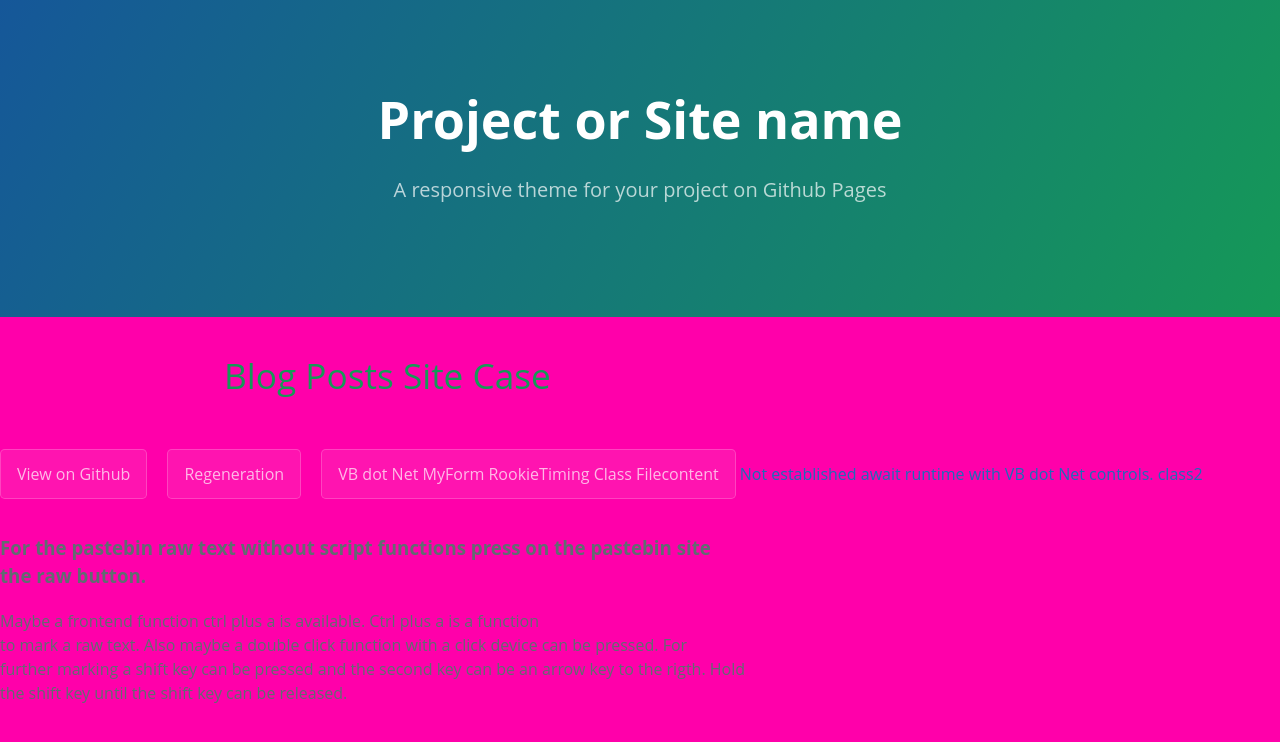
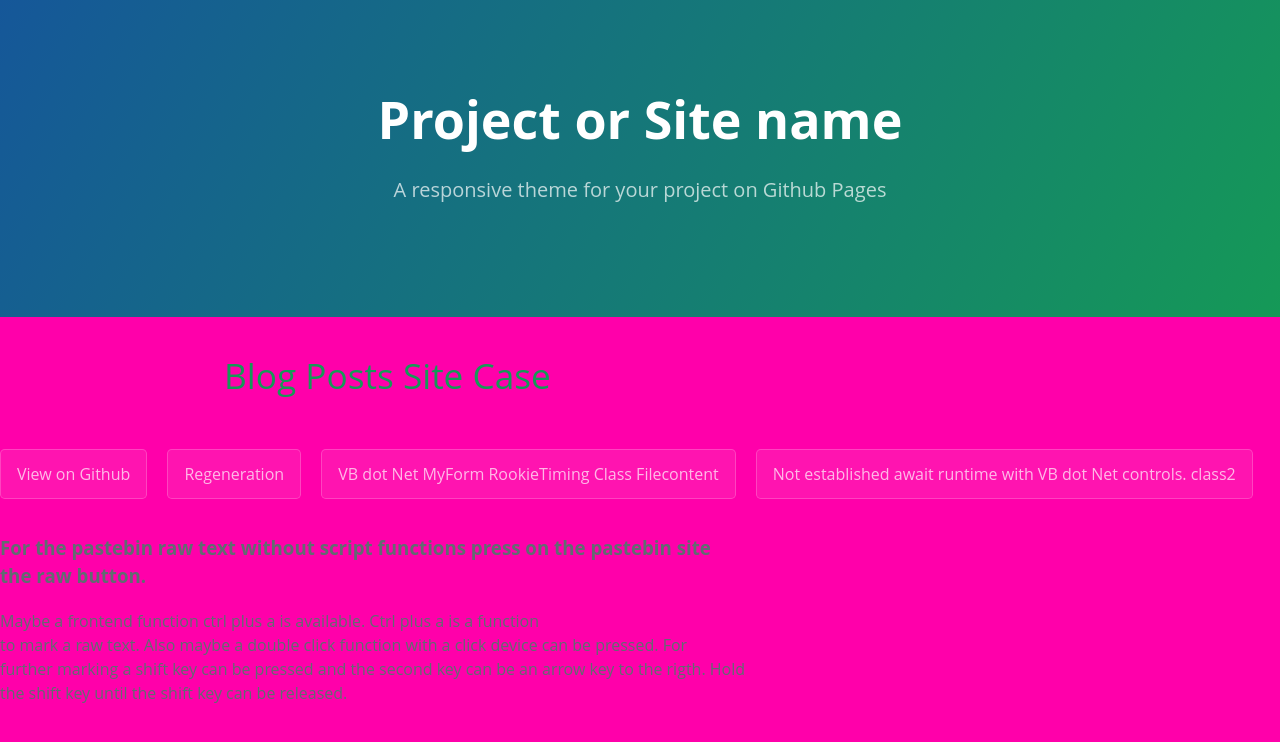
Before and after one commit to ledlightjungledStefan/Osterei, a Jekyll site: the page built from index.markdown, in a window 1280 px wide. Shown: the top 742 px of the page. Built offline with Jekyll 4.4.1, drawn with Linux system fonts in a browser that asks for light colours.

Commit message:
Update index.html

```diff
--- a/_layouts/index.html
+++ b/_layouts/index.html
@@ -21,7 +21,7 @@
     <a href="#" class="btn">View on Github</a>
     <a href="/Osterei/solarplexus.html" class="btn">Regeneration</a>
     <a href="https://pastebin.com/1Lksr6LN" class="btn">VB dot Net MyForm RookieTiming Class Filecontent</a>
-    <a href="https://pastebin.com/Yaf8yRcV" class "btn">Not established await runtime with VB dot Net controls. class2</a>
+    <a href="https://pastebin.com/Yaf8yRcV" class="btn">Not established await runtime with VB dot Net controls. class2</a>
     <h3>For the pastebin raw text without script functions press on the pastebin site <br>
  the raw button.</h3>
     <p>
```
